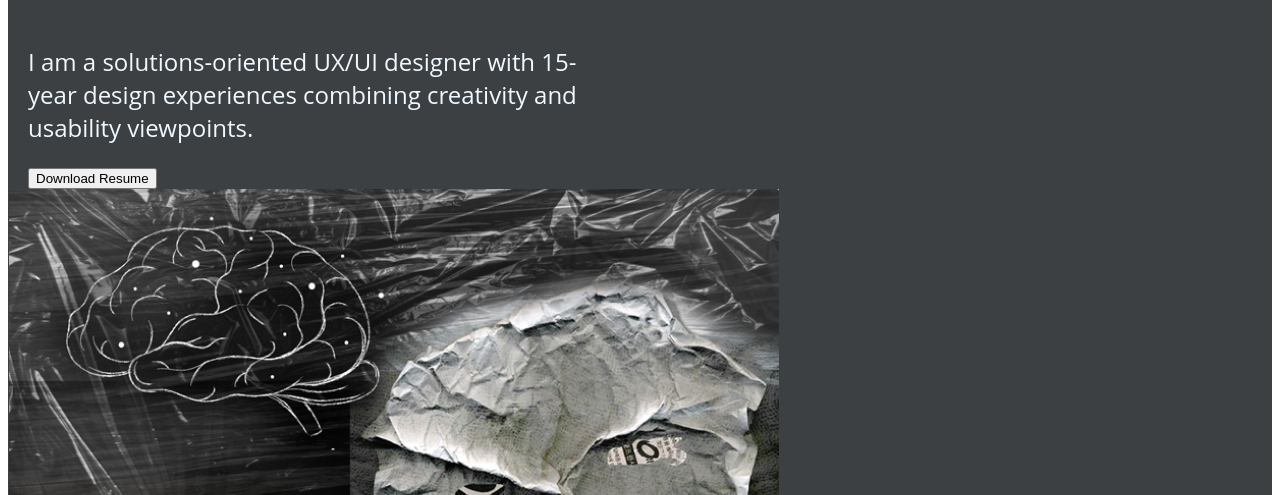
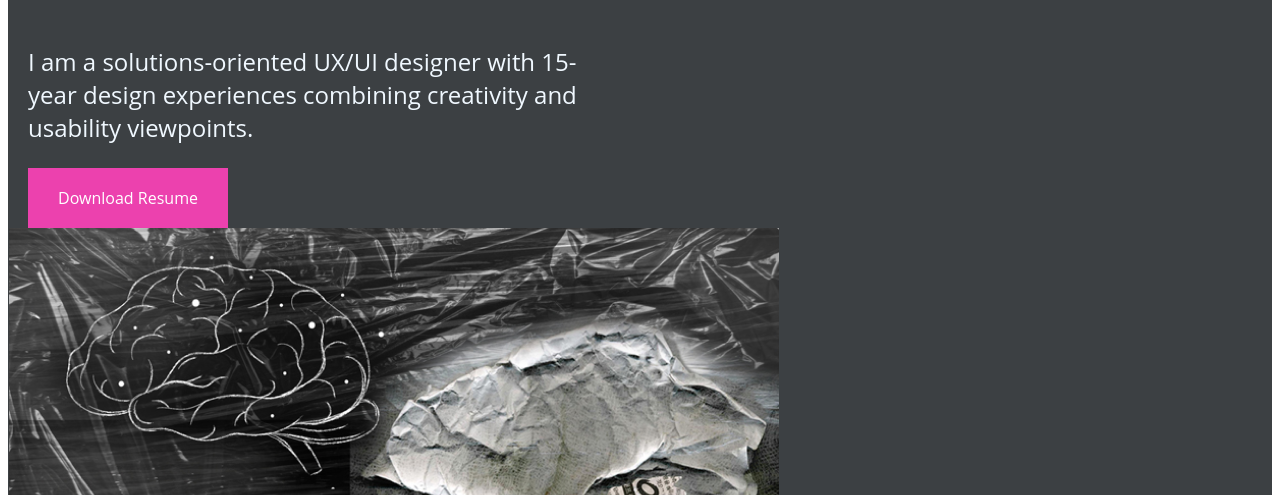
Before and after one commit to ShuriMoon/UX_HW_17, a plain HTML site: page index.html in a window 1280 px wide. Shown: the part 305-800 px from the top of the page. Drawn offline with Linux system fonts and the light colour scheme.

Commit message:
changed button

```diff
--- a/css/style.css
+++ b/css/style.css
@@ -71,3 +71,15 @@
     text-align: center;
     width: 100%;
 }
+
+button {
+   font-size: 16px;
+   padding: 15px;
+   width: 200px;
+   height: 60px;
+   text-align: center;
+   background-color: #EC41AE;
+   font-family: Open Sans;
+   color: white;
+   border: 0px;
+}
```
